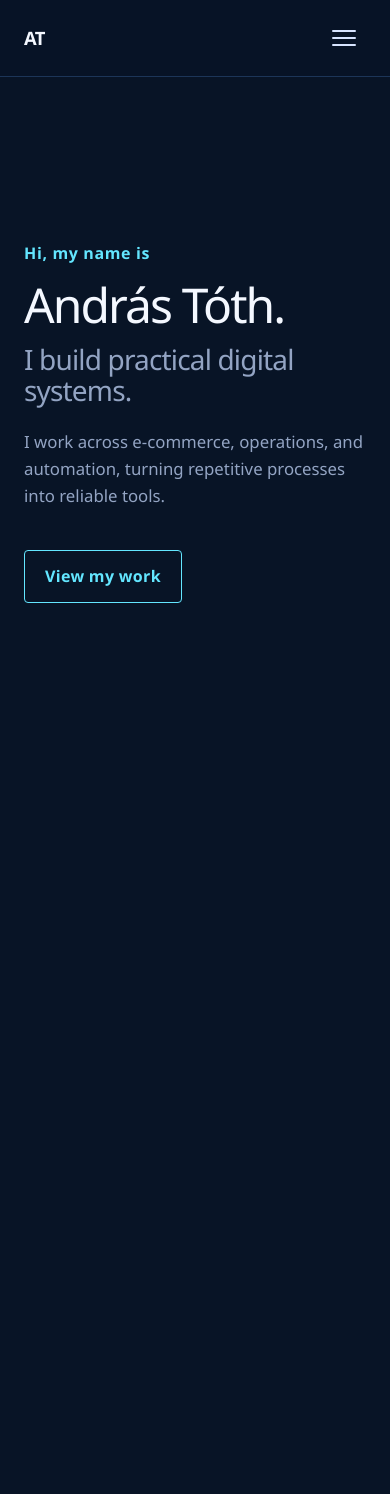
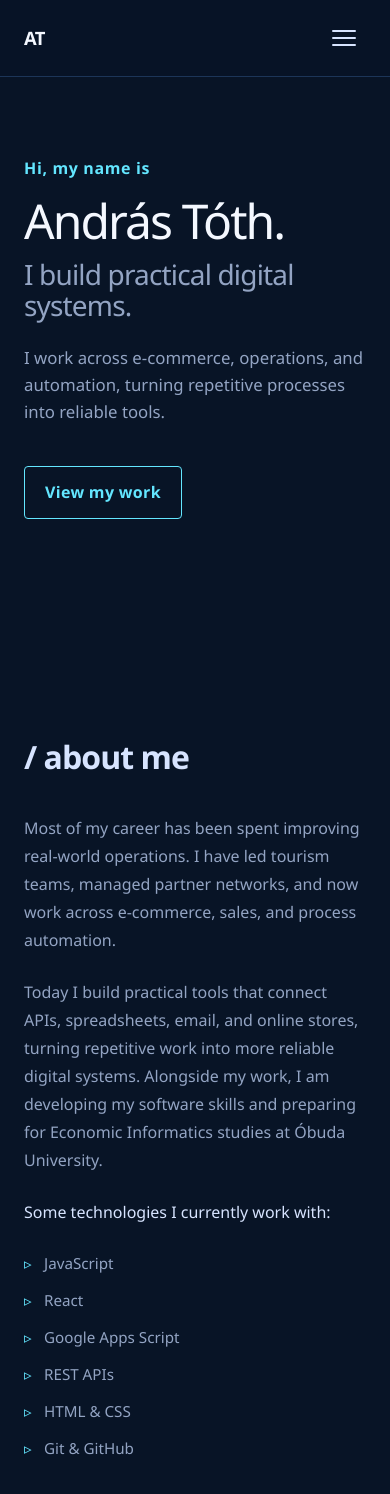
Before and after one commit to TothAndrasBalint/Andras-V1, a React (Vite) app: page / in a window 390 px wide. Shown: the top 1494 px of the page. Before the commit the page ends 844 px from the top, so only its background shows below. Built offline with nearby package versions, Linux system fonts and the light colour scheme; a web font is replaced by a local one.

Commit message:
Build responsive about section

```diff
--- a/src/App.css
+++ b/src/App.css
@@ -40,6 +40,11 @@
   font-weight: 500;
 
   transition: color var(--transition-fast);
+}
+
+.site-navbar .nav-link.active,
+.site-navbar .nav-link.show {
+  color: var(--color-text-secondary);
 }
 
 .site-navbar .nav-link:hover,
@@ -139,7 +144,8 @@
 }
 
 .hero {
-  min-height: 100vh;
+  min-height: 80vh;
+  min-height: 80dvh;
   max-width: 760px;
   padding-block: var(--space-xl);
 
@@ -205,3 +211,139 @@
   outline: 2px solid var(--color-accent);
   outline-offset: 4px;
 }
+
+.section-heading {
+  width: 100%;
+
+  display: flex;
+  align-items: baseline;
+  gap: var(--space-md);
+}
+
+.section-title {
+  margin: 0;
+
+  flex-shrink: 0;
+
+  color: var(--color-text-primary);
+  font-size: clamp(2rem, 4vw, 2.75rem);
+  font-weight: 700;
+  line-height: 1.1;
+  letter-spacing: -0.03em;
+}
+
+.section-line {
+  width: min(300px, 35vw);
+  height: 1px;
+
+  background-color: var(--color-surface-strong);
+}
+
+.about {
+  max-width: 1000px;
+  padding-block: var(--space-2xl);
+  scroll-margin-top: 6rem;
+}
+
+.about-content {
+  margin-top: var(--space-lg);
+
+  display: grid;
+  grid-template-columns: minmax(0, 1fr) minmax(240px, 320px);
+  align-items: start;
+  gap: clamp(2.5rem, 6vw, 5rem);
+}
+
+.about-copy {
+  max-width: 720px;
+
+  color: var(--color-text-secondary);
+  font-size: 1.05rem;
+  line-height: 1.75;
+}
+
+.about-copy p {
+  margin-bottom: var(--space-md);
+}
+
+.about-tech-intro {
+  color: var(--color-text-primary);
+  font-weight: 500;
+}
+
+.about-tech-list {
+  margin: 0;
+  padding: 0;
+
+  display: grid;
+  grid-template-columns: repeat(2, minmax(150px, 1fr));
+  gap: 0.65rem var(--space-lg);
+
+  list-style: none;
+}
+
+.about-tech-list li {
+  position: relative;
+  padding-left: 1.25rem;
+
+  color: var(--color-text-secondary);
+  font-size: 0.95rem;
+}
+
+.about-tech-list li::before {
+  content: "▹";
+
+  position: absolute;
+  left: 0;
+
+  color: var(--color-accent);
+}
+
+.about-image {
+  position: relative;
+
+  width: 100%;
+  max-width: 250px;
+  justify-self: end;
+
+  transition: transform var(--transition-base);
+}
+
+.about-image img {
+  width: 100%;
+  aspect-ratio: 4 / 5;
+  object-fit: cover;
+
+  border-radius: 10px;
+  box-shadow: 0 18px 45px rgb(0 0 0 / 30%);
+}
+
+.about-image:hover {
+  transform: translateY(-6px);
+}
+
+@media (max-width: 600px) {
+  .section-line {
+    display: none;
+  }
+
+  .about {
+    padding-block: var(--space-xl);
+  }
+
+  .about-content {
+    grid-template-columns: 1fr;
+  }
+
+  .about-copy {
+    font-size: 1rem;
+  }
+
+  .about-tech-list {
+    grid-template-columns: 1fr;
+  }
+
+  .about-image {
+    display: none;
+  }
+}
--- a/src/App.jsx
+++ b/src/App.jsx
@@ -1,5 +1,6 @@
 import "./App.css";
 import NavBar from "./components/NavBar.jsx";
+import About from "./components/About.jsx";
 
 function App() {
   return (
@@ -25,6 +26,8 @@ function App() {
             View my work
           </a>
         </section>
+
+        <About />
       </main>
     </>
   );
--- /dev/null
+++ b/src/components/About.jsx
@@ -0,0 +1,61 @@
+import portrait from "../assets/andras-about.webp";
+
+const technologies = [
+  "JavaScript",
+  "React",
+  "Google Apps Script",
+  "REST APIs",
+  "HTML & CSS",
+  "Git & GitHub",
+];
+
+function About() {
+  return (
+    <section className="about" id="about" aria-labelledby="about-title">
+      <div className="section-heading">
+        <h2 className="section-title" id="about-title">
+          / about me
+        </h2>
+
+        <div className="section-line" aria-hidden="true" />
+      </div>
+
+      <div className="about-content">
+        <div className="about-copy">
+          <p>
+            Most of my career has been spent improving real-world operations. I
+            have led tourism teams, managed partner networks, and now work
+            across e-commerce, sales, and process automation.
+          </p>
+
+          <p>
+            Today I build practical tools that connect APIs, spreadsheets,
+            email, and online stores, turning repetitive work into more
+            reliable digital systems. Alongside my work, I am developing my
+            software skills and preparing for Economic Informatics studies at
+            Óbuda University.
+          </p>
+
+          <p className="about-tech-intro">
+            Some technologies I currently work with:
+          </p>
+
+          <ul className="about-tech-list">
+            {technologies.map((technology) => (
+              <li key={technology}>{technology}</li>
+            ))}
+          </ul>
+        </div>
+
+        <div className="about-image">
+            <img
+                src={portrait}
+                alt="András Tóth standing beside the Danube in Budapest"
+            />
+        </div>
+      </div>
+    </section>
+  );
+}
+
+export default About;
--- a/src/components/NavBar.jsx
+++ b/src/components/NavBar.jsx
@@ -50,6 +50,7 @@ function NavBar() {
       className="site-navbar"
       fixed="top"
       expand="lg"
+      data-bs-theme="dark"
       expanded={isMenuOpen}
       onToggle={setIsMenuOpen}
     >
```
Also changed, not shown: src/assets/andras-about.webp (added).
